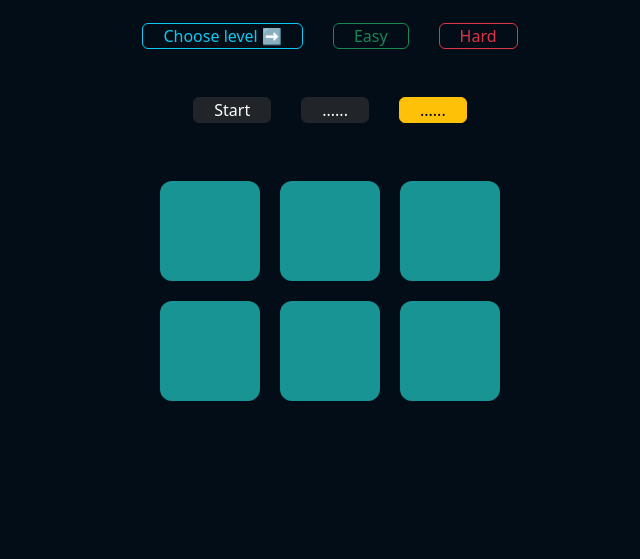
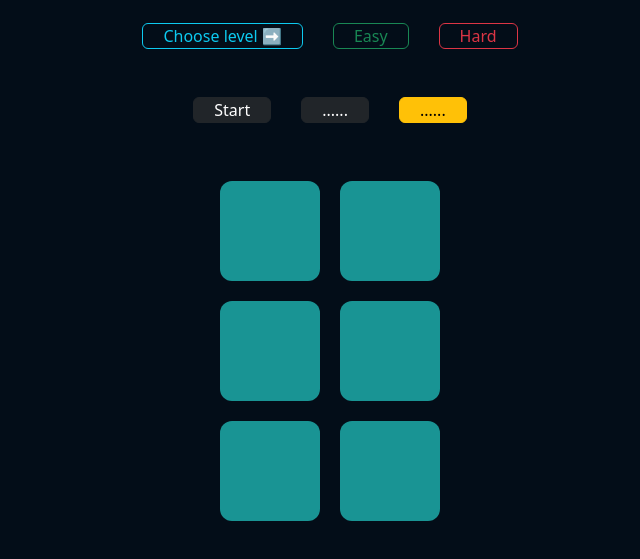
Before and after one commit to NKabe1/Color-Game, a plain HTML site: page index.html in a window 1280 px wide. Shown: the part 123-682 px from the top of the page, without its empty margins (310-950 px from the left). Drawn offline with nearby package versions, Linux system fonts and the light colour scheme.

Commit message:
boostrap modification

```diff
--- a/index.html
+++ b/index.html
@@ -24,7 +24,7 @@
         <button id="winnerColor" class="btn btn-dark">......</button>
         <button id="result" class="btn btn-warning">......</button>
     </section>
-    <section class="mt-5 m-auto col-md-4 d-flex justify-content-center flex-wrap align-items-center">
+    <section class="mt-5 m-auto col-md-3 d-flex justify-content-center flex-wrap align-items-center">
         <div class="box box1"></div>
         <div class="box box2"></div>
         <div class="box box3"></div>
```
